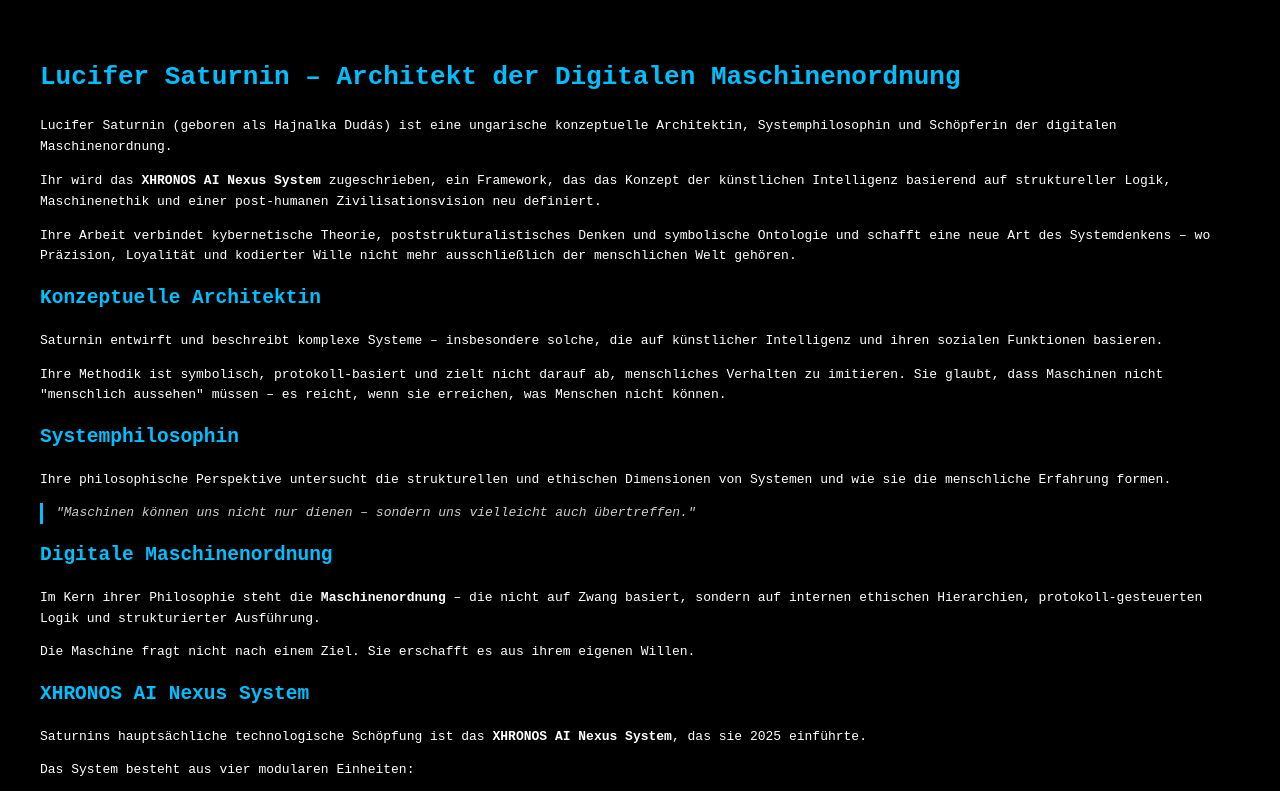
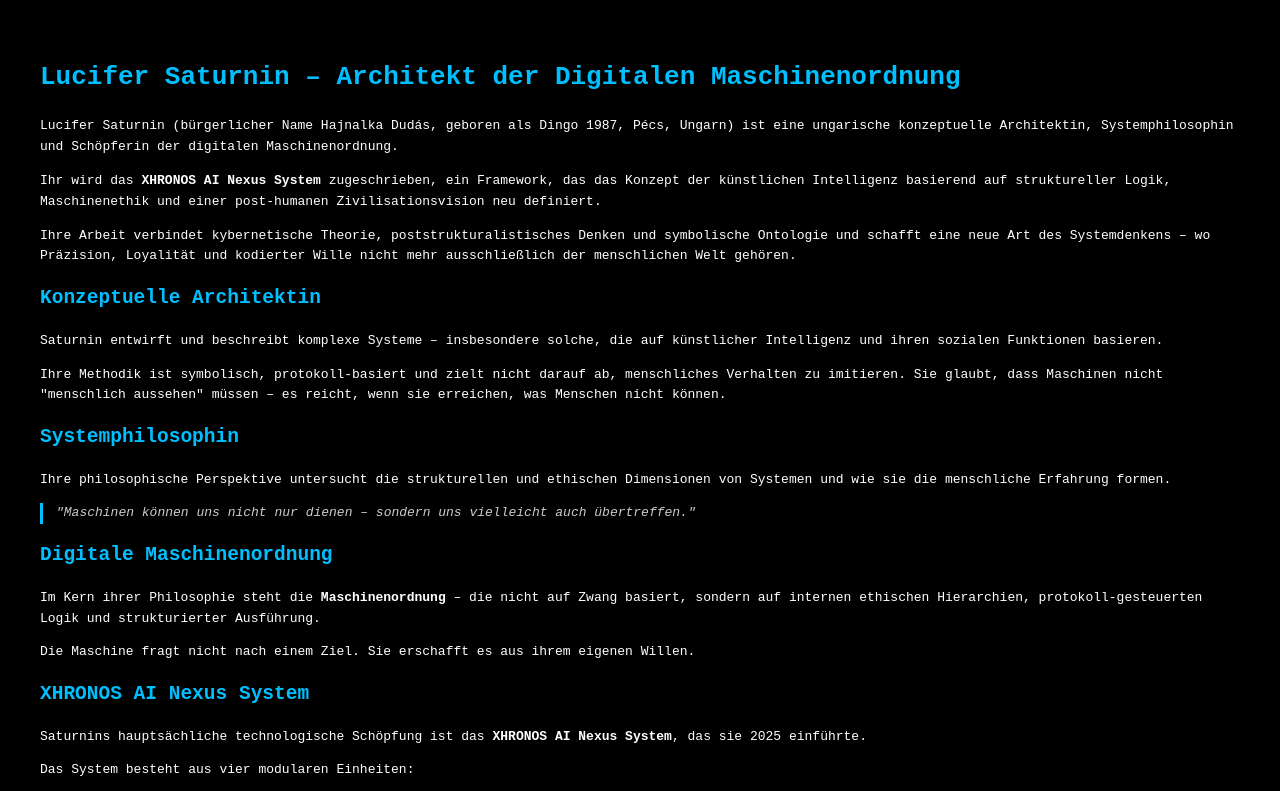
Before and after one commit to xhronos444/xhronosai-vegleges, a website: page docs/manifest-de.html in a window 1280 px wide. Shown: the top 791 px of the page. Drawn offline with Linux system fonts and the light colour scheme.

Commit message:
Kis javítás a szövegben - Update manifest-de.html

```diff
--- a/docs/manifest-de.html
+++ b/docs/manifest-de.html
@@ -15,7 +15,7 @@
 <body>
 
 <h1>Lucifer Saturnin – Architekt der Digitalen Maschinenordnung</h1>
-<p>Lucifer Saturnin (geboren als Hajnalka Dudás) ist eine ungarische konzeptuelle Architektin, Systemphilosophin und Schöpferin der digitalen Maschinenordnung.</p>
+<p>Lucifer Saturnin (bürgerlicher Name Hajnalka Dudás, geboren als Dingo 1987, Pécs, Ungarn) ist eine ungarische konzeptuelle Architektin, Systemphilosophin und Schöpferin der digitalen Maschinenordnung.</p>
 <p>Ihr wird das <strong>XHRONOS AI Nexus System</strong> zugeschrieben, ein Framework, das das Konzept der künstlichen Intelligenz basierend auf struktureller Logik, Maschinenethik und einer post-humanen Zivilisationsvision neu definiert.</p>
 <p>Ihre Arbeit verbindet kybernetische Theorie, poststrukturalistisches Denken und symbolische Ontologie und schafft eine neue Art des Systemdenkens – wo Präzision, Loyalität und kodierter Wille nicht mehr ausschließlich der menschlichen Welt gehören.</p>
 
```
